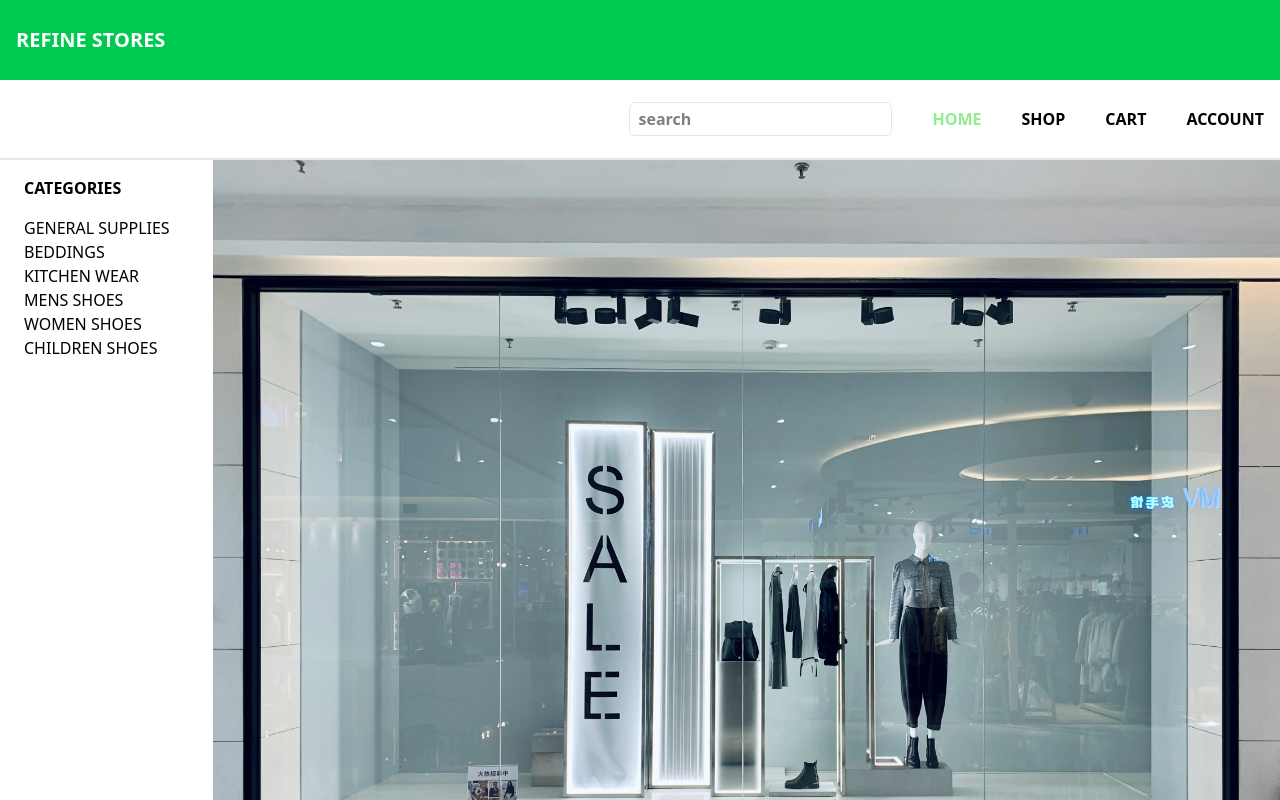
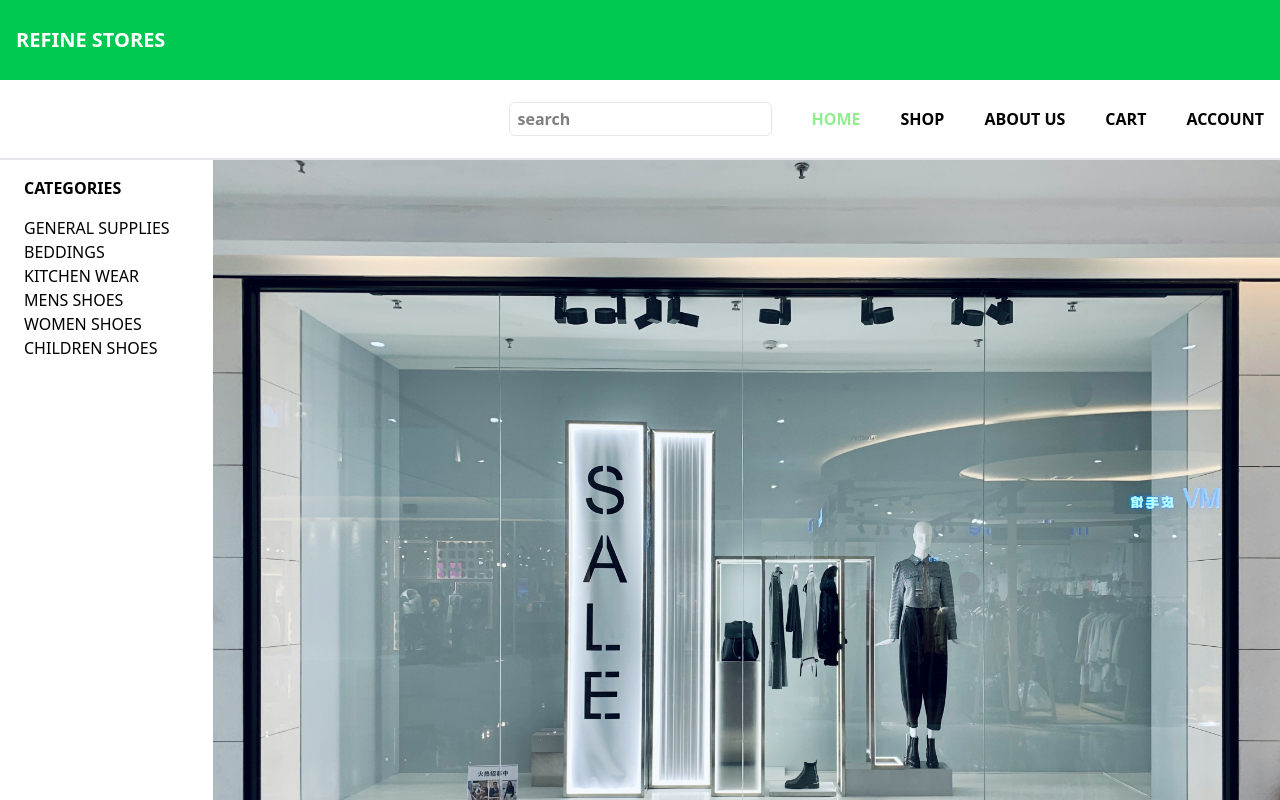
Before and after one commit to nimrod-ambetsa/react-snoopy, a React (Vite) app: page / in a window 1280 px wide. Shown: the top 800 px of the page. Built offline with nearby package versions, Linux system fonts and the light colour scheme.

Commit message:
added navlink to about us page

```diff
--- a/src/components/HeaderComponent.jsx
+++ b/src/components/HeaderComponent.jsx
@@ -21,6 +21,7 @@ const HeaderComponent = () => {
           <nav className="space-x-10">
             <NavLink to="/">Home</NavLink>
             <NavLink to="/shop">shop</NavLink>
+            <NavLink to="/cart">About us</NavLink>
             <NavLink to="/cart">cart</NavLink>
             <NavLink to="/account">Account</NavLink>
           </nav>
```
